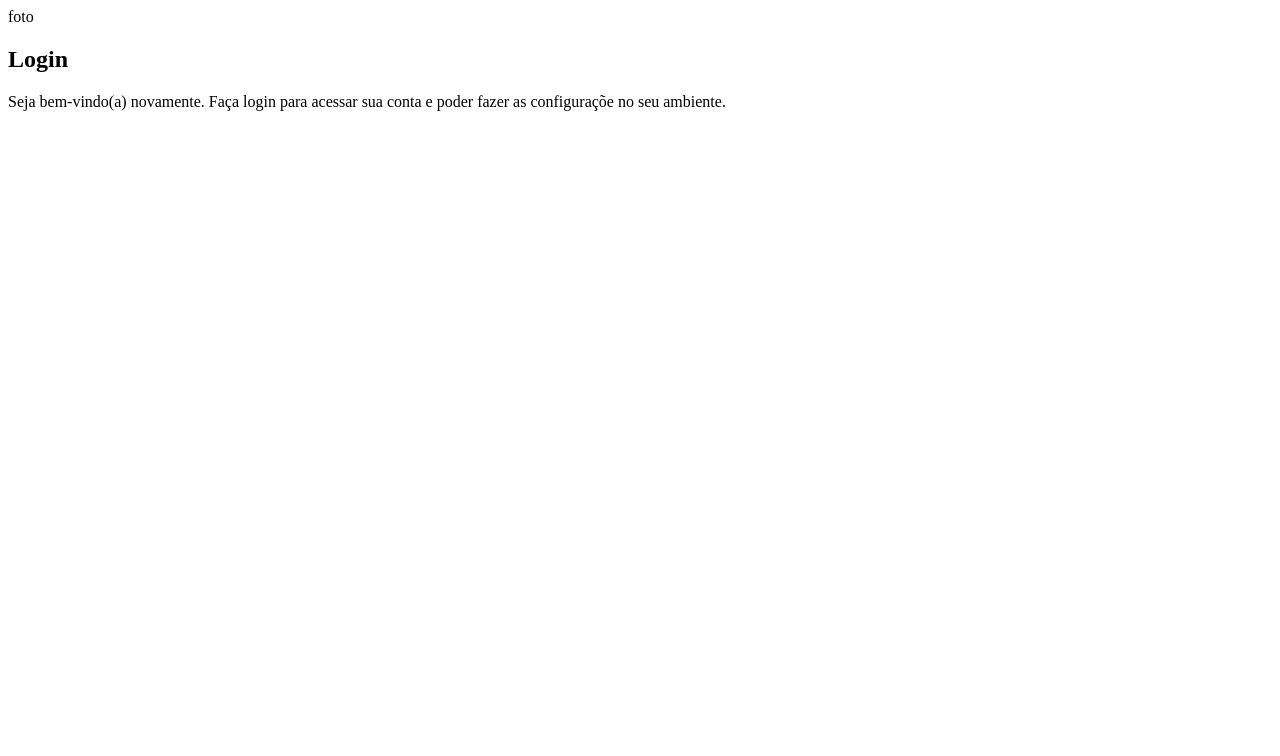
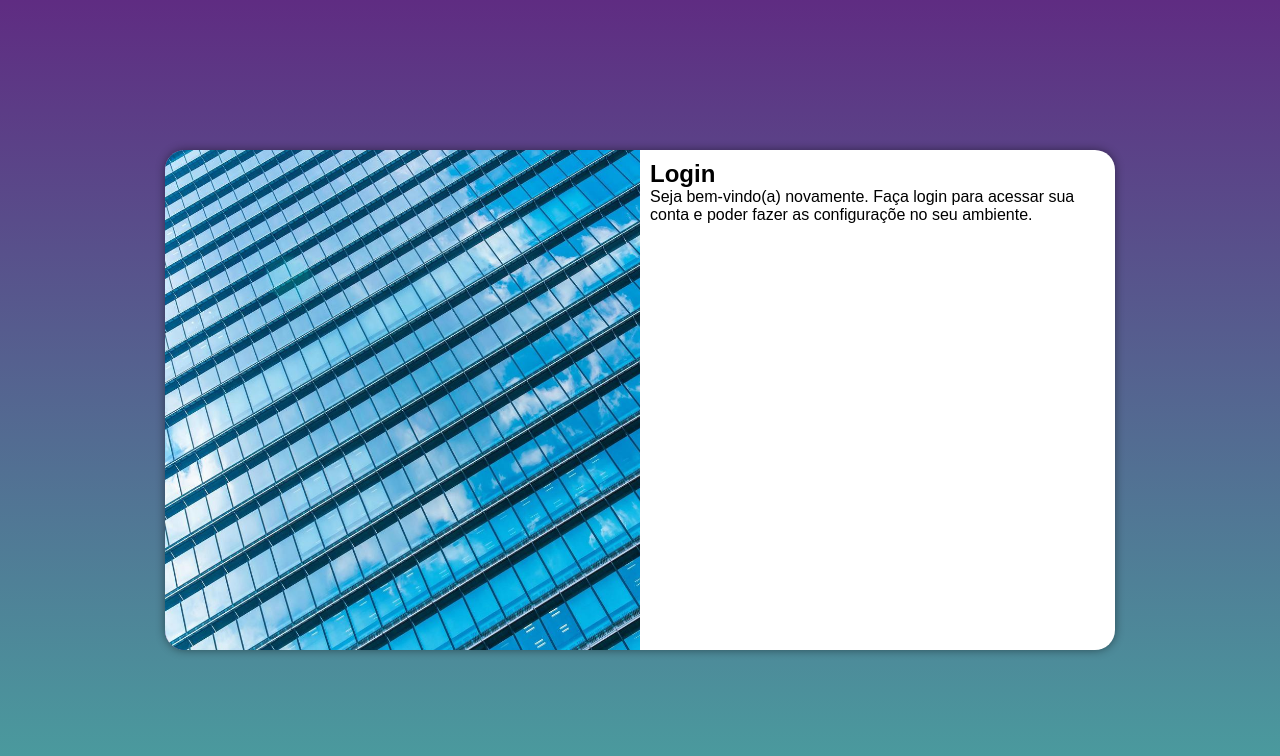
Before and after one commit to AndersonDuca/projeto-login, a plain HTML site: page index.html in a window 1280 px wide. Drawn offline with Linux system fonts and the light colour scheme.

Commit message:
media  para outras telas

```diff
--- /dev/null
+++ b/estilos/media-query.css
@@ -0,0 +1,38 @@
+@charset "UTH-8";
+
+@media screen and (min-width:768px) and (max-width:992px) {
+    body{
+        background-image: linear-gradient(to top, #49a09f, #5f2c82);
+    }
+    section#login{
+        width: 80vw;
+    }
+    section#login > div#imagen{
+        float: left;
+        width: 30%;
+        height: 100%;
+    }
+
+    section#login > divi#formulario{
+        float: right;
+        width: 70%;
+    }
+}
+
+@media screen and (min-width:992px) {
+    body{
+        background-image: linear-gradient(to top, #49a09f, #5f2c82);
+    }
+    section#login {
+        width: 950px;
+    }
+    section#login > div#imagen{
+       float: left;
+       width: 50%;
+       height: 100%;
+    }
+    section#login > div#formulario{
+        float: right;
+        width: 50%;
+    }
+}
--- a/estilos/style.css
+++ b/estilos/style.css
@@ -3,5 +3,54 @@
 /*
 paletas de cores
 verde:#49a09f
-roxo: 5f2c82
+roxo: #5f2c82
 */
+
+*{
+    font-family: Arial, Helvetica, sans-serif;
+    padding: 0px;
+    margin: 0px;
+    box-sizing: border-box;
+}
+
+body, html{
+    background-color: #5f2c85 ;
+    height: 100vh;
+    width: 100vw;
+}
+
+main{
+    position: relative;
+    height: 100vh;
+    width: 100vw;
+}
+
+section#login{
+    position: absolute;
+    top: 50%;
+    left: 50%;
+    transform: translate(-50%, -50%);
+    overflow: hidden;
+
+    background-color: white;
+    width: 250px;
+    height: 500px;
+    border-radius: 20px;
+    box-shadow: 0px 0px 10px rgb(0, 0, 0, 0.450);
+
+    transition: width .3s, height .3s;
+    transition-timing-function: ease;
+}
+
+section#login > div#imagen{
+    display: block;
+    background: #5f2c85 url(../imagens/2297731-predio-de-escritorios-com-padrao-de-janela-gratis-foto.jpg) no-repeat;
+    background-size: cover;
+    background-position: left bottom;
+    height: 200px;
+}
+
+section#login >div#formulario{
+    display: block;
+    padding: 10px;
+}
--- a/index.html
+++ b/index.html
@@ -5,12 +5,13 @@
     <meta name="viewport" content="width=device-width, initial-scale=1.0">
     <title>Login</title>
     <link rel="stylesheet" href="estilos/style.css">
+    <link rel="stylesheet" href="estilos/media-query.css">
 </head>
 <body>
     <main>
         <section id="login">
             <div id="imagen">
-                foto
+              <!-- Aqui vai a imagen nas CSS-->
             </div>
             <div id="formulario">
                 <h1>Login</h1>
```
